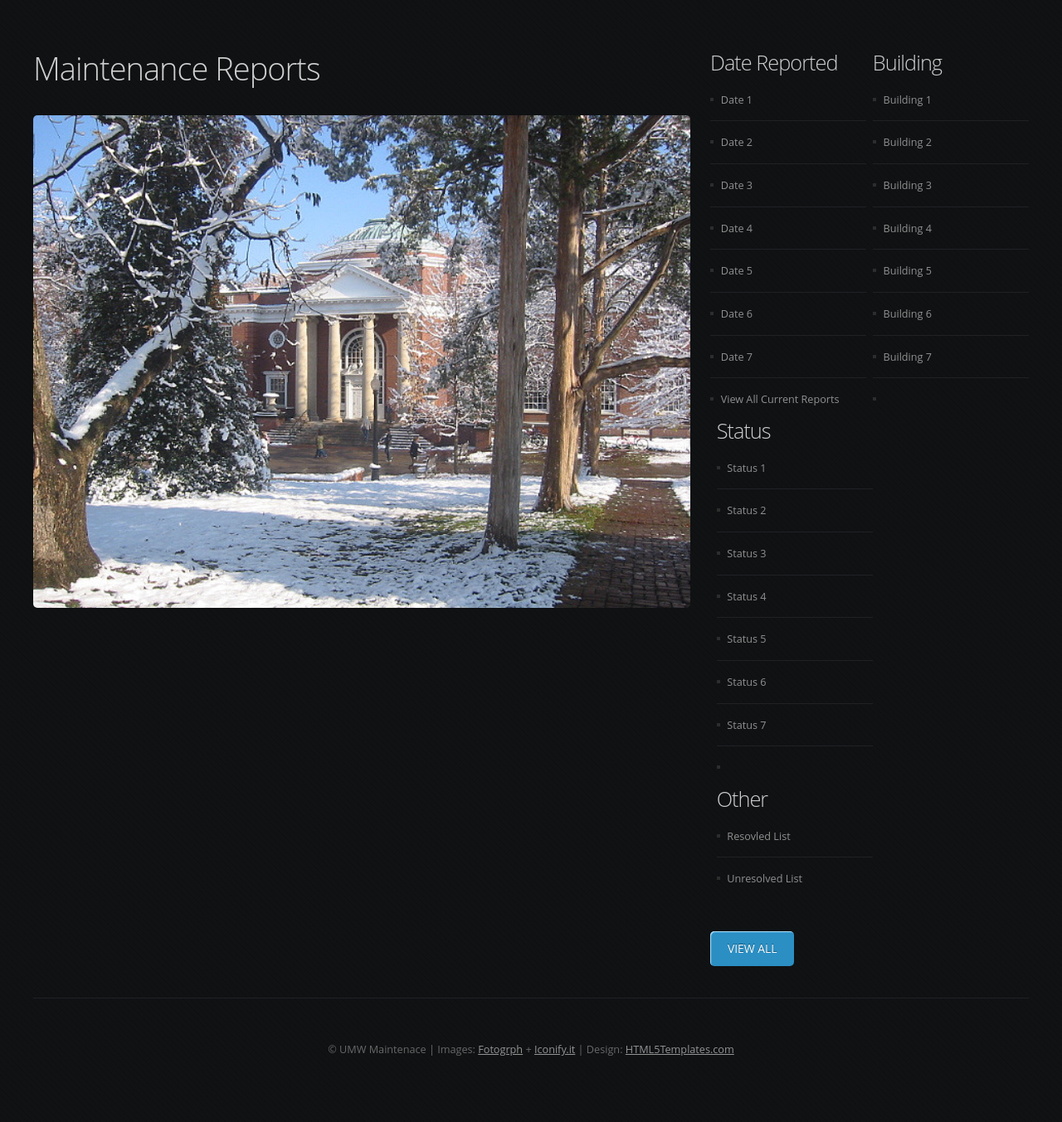
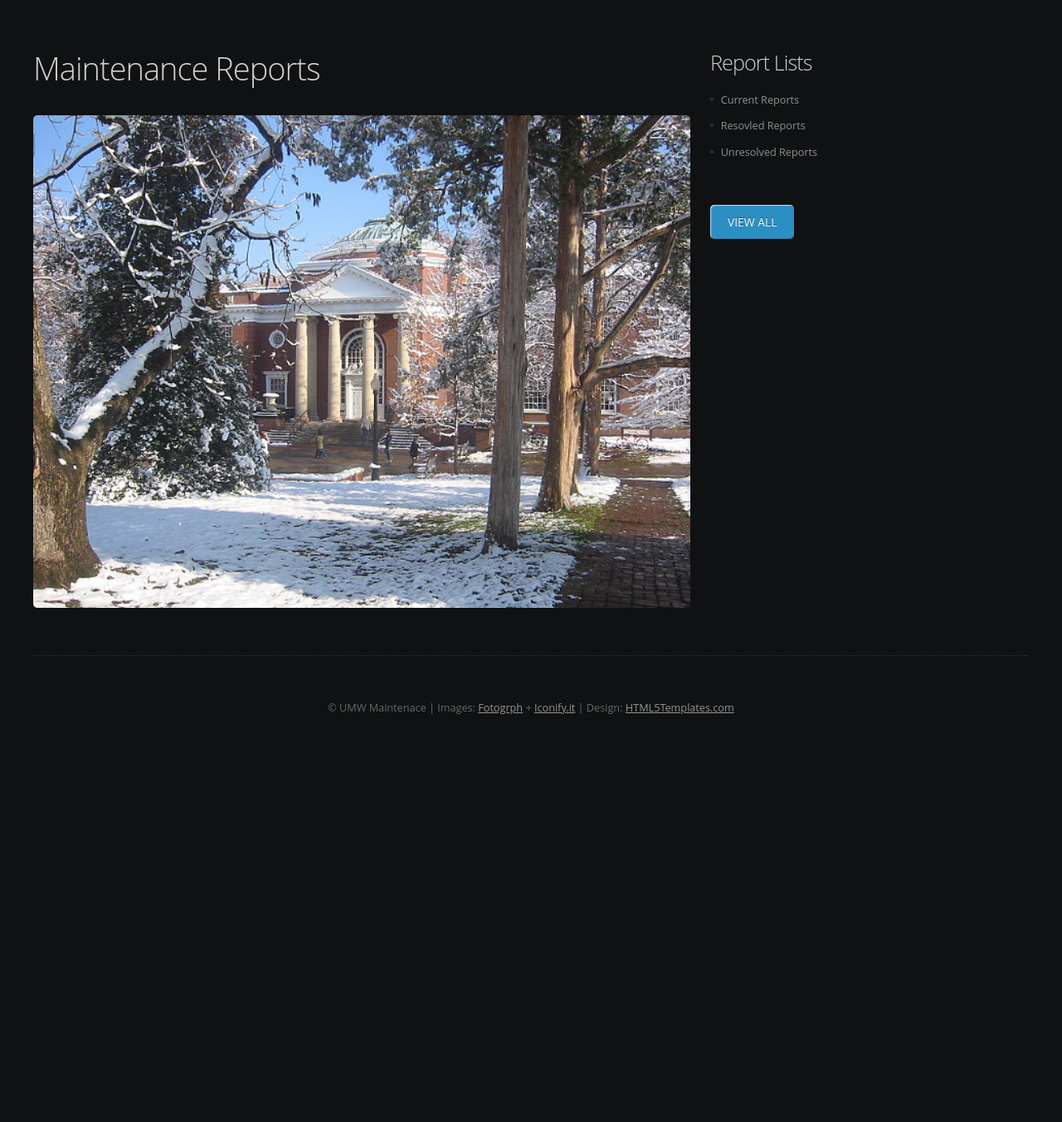
Before and after one commit to bsteff5/UMW-Maintenance-DB, a PHP site: page /Reports.php in a window 1280 px wide. Shown: the part 127-1480 px from the top of the page at 83% size. After the commit the page ends 988 px from the top, so only its background shows below. Run offline with PHP 8.4, Linux system fonts and the light colour scheme.

Commit message:
Cleaned up Reports.php,
Got rid of all the side junk.

```diff
--- a/Reports.php
+++ b/Reports.php
@@ -77,57 +77,11 @@
 							<div class="row">
 								<div class="6u">
 									<section>
-										<h2>Date Reported</h2>
+										<h2>Report Lists</h2>
 										<ul class="style4">
-											<li class="first"><a href="#">Date 1</a></li>
-											<li><a href="#">Date 2</a></li>
-											<li><a href="#">Date 3</a></li>
-											<li><a href="#">Date 4</a></li>
-											<li><a href="#">Date 5</a></li>
-											<li><a href="#">Date 6</a></li>
-											<li><a href="#">Date 7</a></li>
-											<li><a href="currentReports.php">View All Current Reports</a></li>
-
-										</ul>
-									</section>
-								</div>
-								<div class="6u">
-									<section>
-										<h2>Building</h2>
-										<ul class="style4">
-											<li class="first"><a href="#">Building 1</a></li>
-											<li><a href="#">Building 2</a></li>
-											<li><a href="#">Building 3</a></li>
-											<li><a href="#">Building 4</a></li>
-											<li><a href="#">Building 5</a></li>
-											<li><a href="#">Building 6</a></li>
-											<li><a href="#">Building 7</a></li>
-											<li><a href=""></a></li>
-
-										</ul>
-									</section>
-								</div>
-								<div class="6u">
-									<section>
-										<h2>Status</h2>
-										<ul class="style4">
-											<li class="first"><a href="#">Status 1</a></li>
-											<li><a href="#">Status 2</a></li>
-											<li><a href="#">Status 3</a></li>
-											<li><a href="#">Status 4</a></li>
-											<li><a href="#">Status 5</a></li>
-											<li><a href="#">Status 6</a></li>
-											<li><a href="#">Status 7</a></li>
-											<li><a href=""></a></li>
-										</ul>
-									</section>
-								</div>
-								<div class="6u">
-									<section>
-										<h2>Other</h2>
-										<ul class="style4">
-											<li class="first"><a href="resolved.php">Resovled List</a></li>
-											<li><a href="unresolved.php">Unresolved List</a></li>
+											<li class="first"><a href="currentReports.php">Current Reports</a></li>
+											<li class="first"><a href="resolved.php">Resovled Reports</a></li>
+											<li class="first"><a href="unresolved.php">Unresolved Reports</a></li>
 										</ul>
 									</section>
 								</div>
```
